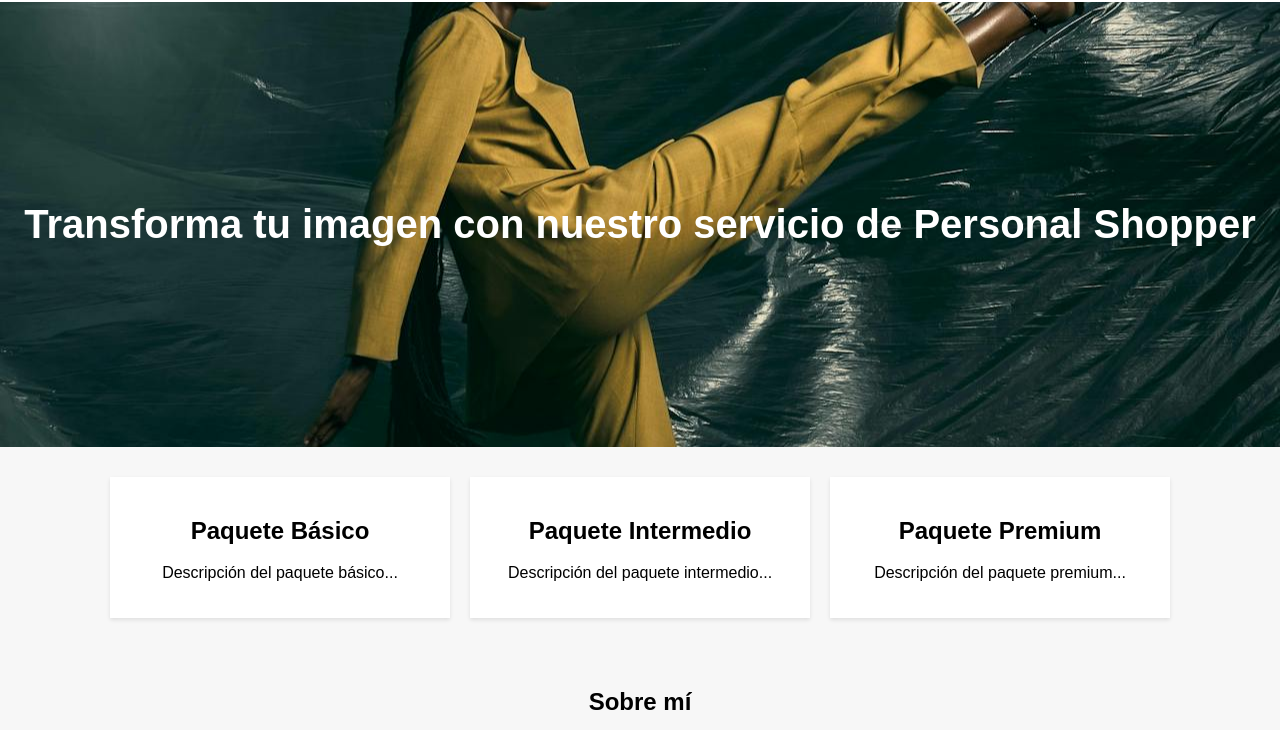
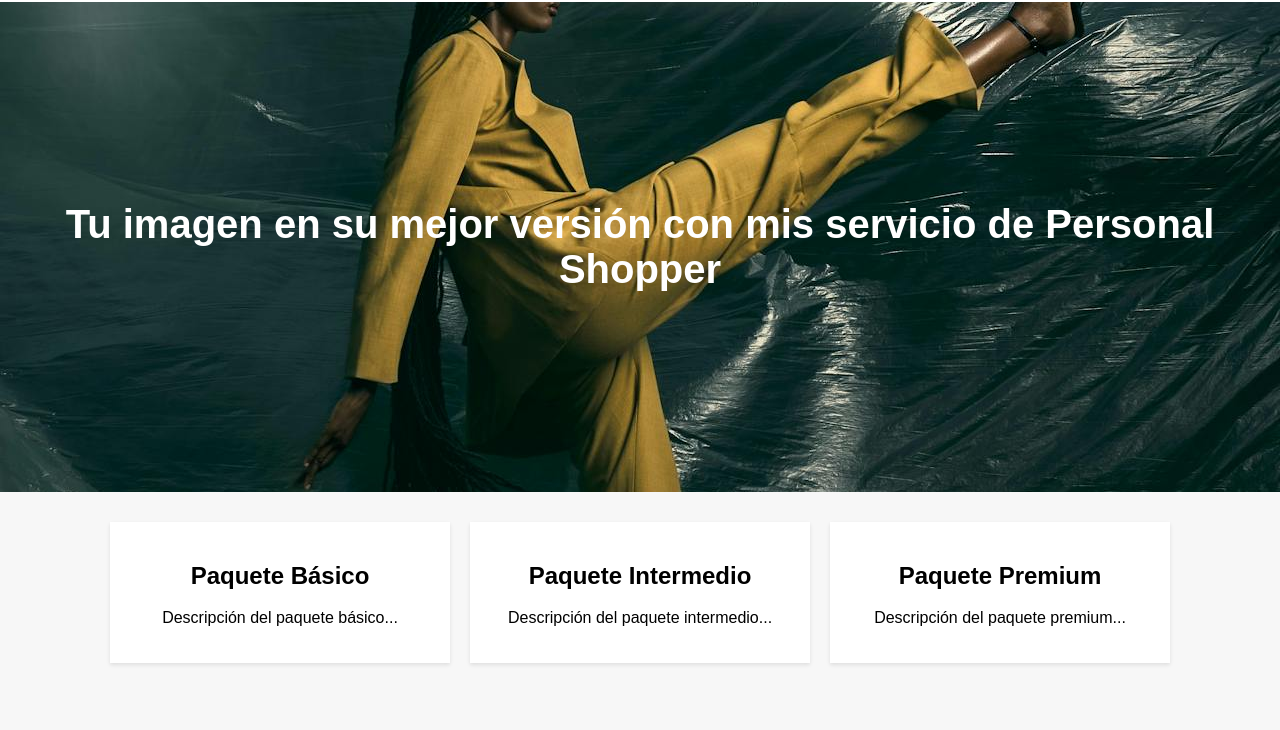
Before and after one commit to paulacarranza/personalshopper, a plain HTML site: page index.html in a window 1280 px wide. Shown: the part 50-780 px from the top of the page. Drawn offline with Linux system fonts and the light colour scheme.

Commit message:
Update index.html

```diff
--- a/index.html
+++ b/index.html
@@ -76,7 +76,7 @@
       <img src="logo.png" alt="Logo" />
     </header>
     <section class="hero">
-      <h1>Transforma tu imagen con nuestro servicio de Personal Shopper</h1>
+      <h1>Tu imagen en su mejor versión con mis servicio de Personal Shopper</h1>
     </section>
     <section class="services">
       <div class="service-card">
```
